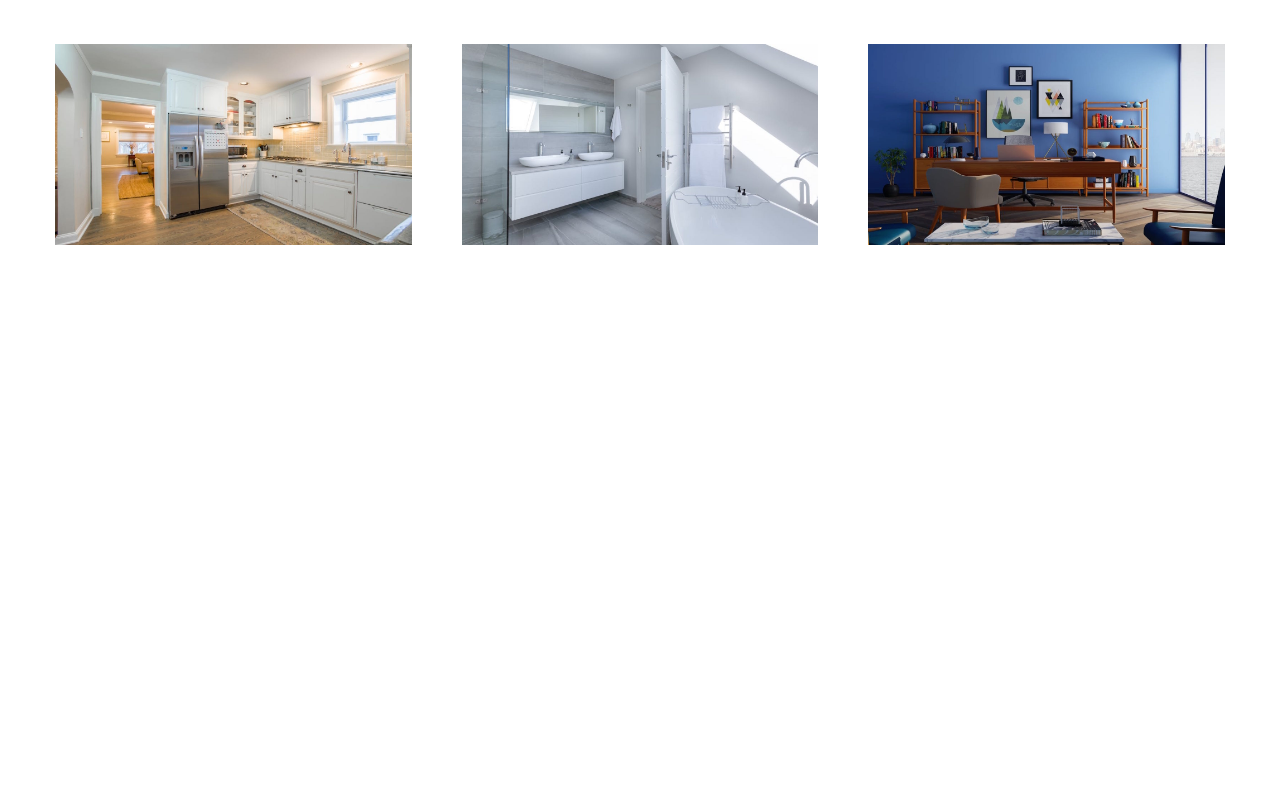
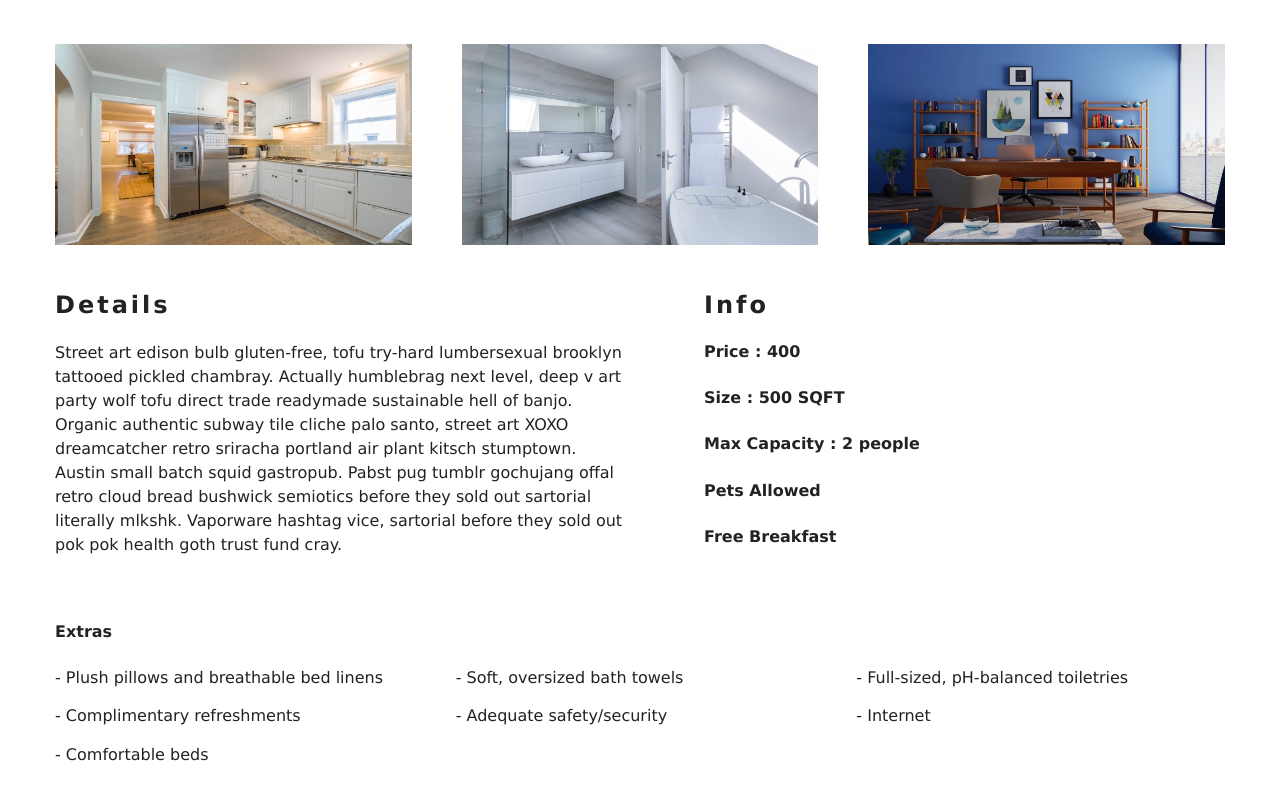
Before and after one commit to iamwangziwei/React-Hotel-Reservation-Site, a React (Create React App) app: page /rooms/double-deluxe in a window 1280 px wide. Shown: the part 582-1382 px from the top of the page. Before the commit the page ends 827 px from the top, so only its background shows below. Built offline with nearby package versions, Linux system fonts and the light colour scheme.

Commit message:
add description, info, extras of single room

```diff
--- a/src/Context.js
+++ b/src/Context.js
@@ -28,7 +28,8 @@
         // this.getData();
         let rooms = this.formatData(items);
         let featuredRooms = rooms.filter(room => room.featured === true);
-        //
+
+
         let maxPrice = Math.max(...rooms.map(item => item.price));
         let maxSize = Math.max(...rooms.map(item => item.size));
         this.setState({
@@ -36,7 +37,8 @@
           featuredRooms,
           sortedRooms: rooms,
           loading: false,
-          //
+
+
           price: maxPrice,
           maxPrice,
           maxSize
--- a/src/pages/Home.js
+++ b/src/pages/Home.js
@@ -8,7 +8,7 @@
     return (
         <>
         <Hero >
-            <Banner title="luxurious rooms" subtitle="deluxe rooms starting at $999">
+            <Banner title="luxurious rooms" subtitle="deluxe rooms starting at $299">
             <Link to='/rooms' className="btn-primary">our rooms</Link>
             </Banner>
         </Hero>
--- a/src/pages/SingleRoom.js
+++ b/src/pages/SingleRoom.js
@@ -49,8 +49,34 @@
                     {defaultImg.map((item, index) => (
                     <img key={index} src={item} alt={name} />))}
                 </div>
+                <div className="single-room-info">
+                    <article className="desc">
+                        <h3>
+                            details
+                        </h3>
+                    <p>{description}</p>
+                    </article>
+                    <article className="info">
+                        <h3>info</h3>
+                        <h5>Price : {price}</h5>
+                        <h5>Size : {size} SQFT</h5>
+                        <h5>Max Capacity :  {capacity > 1 ? `${capacity} people` : `${capacity} person`}</h5>
+                        <h5>{pets ? "Pets Allowed" : "No Pets Allowed"}</h5>
+                        <h5>{breakfast && "Free Breakfast"}</h5>
+
+                    </article>
+                </div>
             </section>
-
+            <section className="room-extras">
+                <h5> Extras</h5>
+                <ul className="extras">
+                    {extras.map((item, index)=>
+                        {
+                        return <li key={index}>- {item}</li>
+                        }
+                    )}
+                </ul>
+            </section>
             </>
         ); //Adjacent JSX elements must be wrapped in an enclosing tag  while parsing file
 
```
Also changed, not shown: 1 other file (tests, documents, lock files or other folders).
